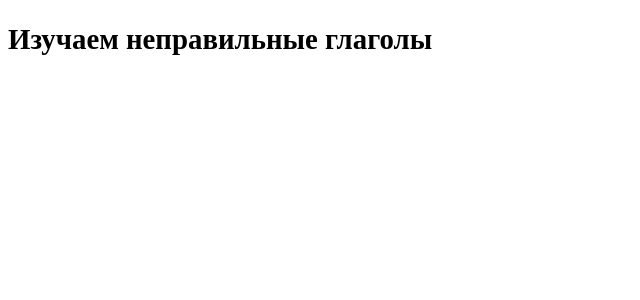
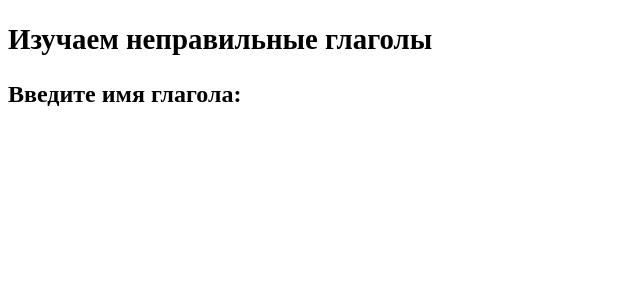
Before and after one commit to AlexMurrr/irregularVerbsCompositionAPI, a Vue app: page / in a window 1280 px wide. Shown: the top 300 px of the page, without its empty margins (0-640 px from the left). Built offline with nearby package versions, Linux system fonts and the light colour scheme.

Commit message:
feat: add h2 and into test prettyDOM

```diff
--- a/src/components/h1V.vue
+++ b/src/components/h1V.vue
@@ -1,5 +1,6 @@
 <template>
   <h1>Изучаем неправильные глаголы</h1>
+  <h2>Введите имя глагола:</h2>
 </template>
 
 <script>
```
Also changed, not shown: 1 other file (tests, documents, lock files or other folders).
